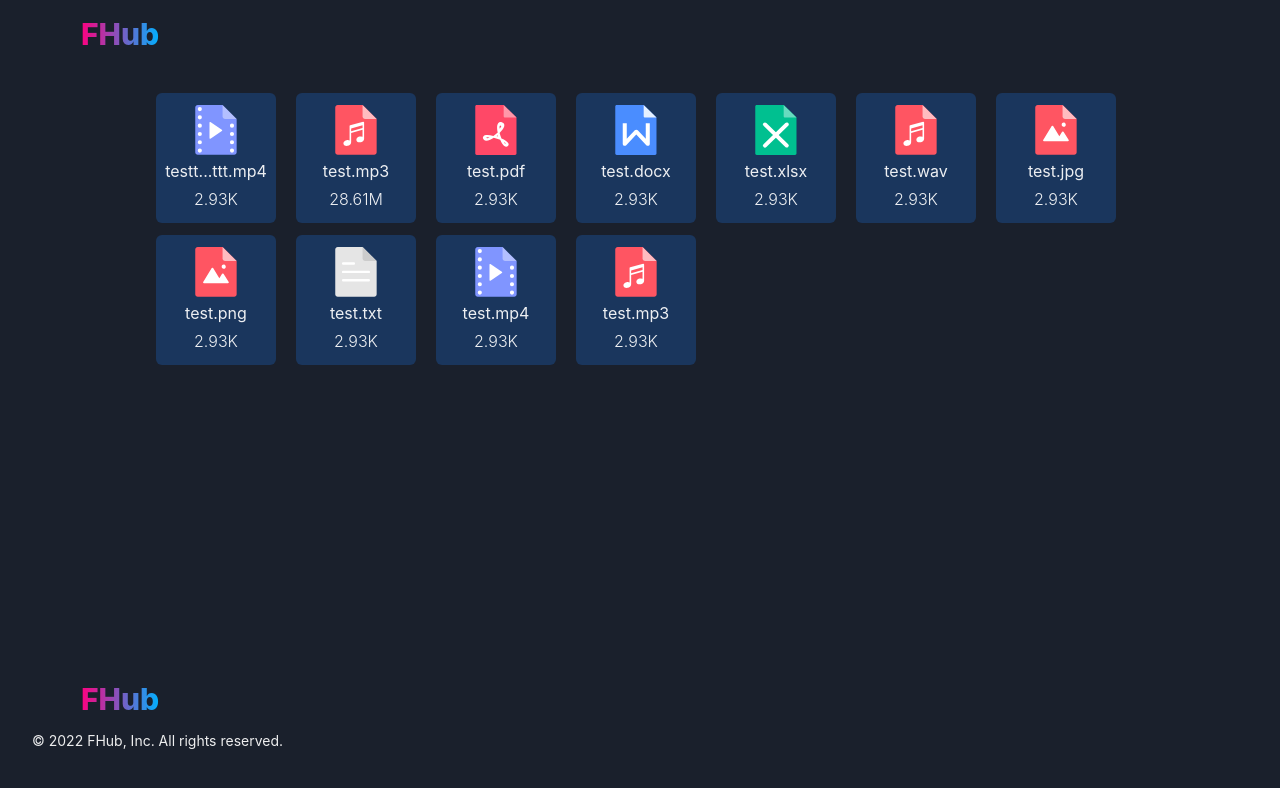
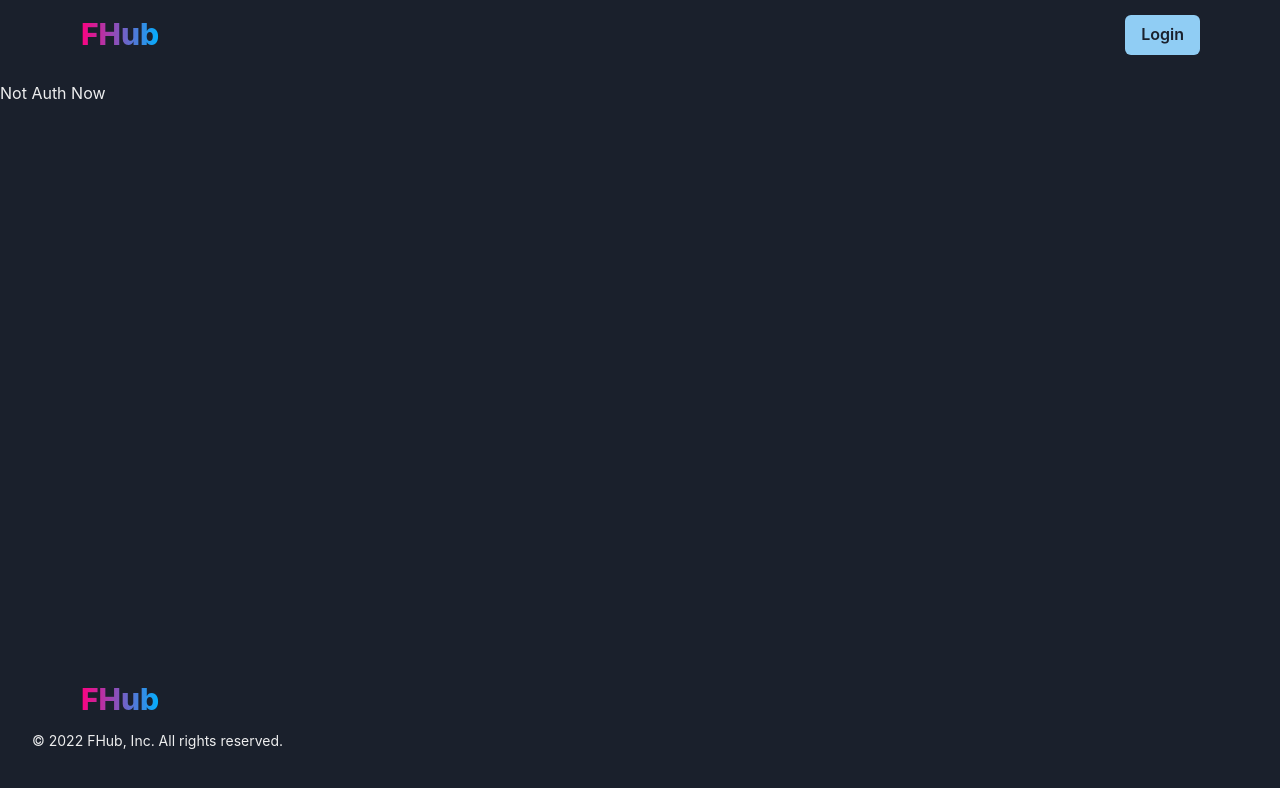
Before and after one commit to akazwz/fhub-website, a Next.js app: page /files in a window 1280 px wide. Shown: the top 788 px of the page. Built offline with nearby package versions, Linux system fonts and the light colour scheme; some icons are missing.

Commit message:
add useAuth hook

```diff
--- a/pages/files.tsx
+++ b/pages/files.tsx
@@ -11,6 +11,7 @@ import { PdfIcon } from '../src/components/files/icons/PdfIcon'
 import { TextIcon } from '../src/components/files/icons/TextIcon'
 import { OtherIcon } from '../src/components/files/icons/OtherIcon'
 import { Layout } from '../src/components/layout'
+import { useAuth } from '../src/hooks/useAuth'
 
 interface CloudFile {
   key: string,
@@ -78,23 +79,23 @@ const isTextFile = (filePath: string): boolean => {
 const fileIcon = (filePath: string): ReactElement => {
   switch (true) {
     case isVideoFile(filePath):
-      return <VideoIcon fontSize={50}/>
+      return <VideoIcon fontSize={37}/>
     case isAudioFile(filePath):
-      return <MusicIcon fontSize={50}/>
+      return <MusicIcon fontSize={37}/>
     case isImageFile(filePath):
-      return <ImageIcon fontSize={50}/>
+      return <ImageIcon fontSize={37}/>
     case isDocFile(filePath):
-      return <DocIcon fontSize={50}/>
+      return <DocIcon fontSize={37}/>
     case isExcelFile(filePath):
-      return <ExcelIcon fontSize={50}/>
+      return <ExcelIcon fontSize={37}/>
     case isPptFile(filePath):
-      return <PptIcon fontSize={50}/>
+      return <PptIcon fontSize={37}/>
     case isPdfFile(filePath):
-      return <PdfIcon fontSize={50}/>
+      return <PdfIcon fontSize={37}/>
     case isTextFile(filePath):
-      return <TextIcon fontSize={50}/>
+      return <TextIcon fontSize={37}/>
     default:
-      return <OtherIcon fontSize={50}/>
+      return <OtherIcon fontSize={37}/>
   }
 }
 
@@ -105,7 +106,7 @@ const fileName = (key: string) => {
     name = name.substr(0, 5) + '...' + name.substr(name.length - 3)
   }
   return (
-    <Text>
+    <Text fontSize={'sm'}>
       {name + '.' + ext}
     </Text>
   )
@@ -130,7 +131,7 @@ const fileSize = (size: number) => {
       value = size.toFixed(2) + 'b'
   }
   return (
-    <Text fontWeight={'light'}>
+    <Text fontWeight={'light'} fontSize={'smaller'}>
       {value}
     </Text>
   )
@@ -148,7 +149,15 @@ const filePreview = (cloudFile: CloudFile) => {
 
 const Files: NextPage = () => {
   const bg = useColorModeValue('blue.100', 'blue.900')
-
+  /*auth*/
+  const { isAuth } = useAuth()
+  if (!isAuth) {
+    return (
+      <Layout>
+        Not Auth Now
+      </Layout>
+    )
+  }
   const files: CloudFile[] = [
     { key: 'testtttttttttt.mp4', size: 3000 },
     { key: 'test.mp3', size: 30000000 },
@@ -160,14 +169,14 @@ const Files: NextPage = () => {
     { key: 'test.png', size: 3000 },
     { key: 'test.txt', size: 3000 },
     { key: 'test.mp4', size: 3000 },
-    { key: 'test.mp3', size: 3000 },
+    { key: 'test111.mp3', size: 3000 },
   ]
 
   const fileList = files.map((file) => {
     return (
       <Box
         key={file.key}
-        w={'120px'}
+        w={'100px'}
         bg={bg}
         rounded={'md'}
         p={3}
@@ -181,8 +190,8 @@ const Files: NextPage = () => {
     <Layout>
       <Container maxW={'5xl'}>
         <Grid
-          templateColumns={'repeat(auto-fill, minmax(120px, 1fr))'}
-          autoRows={'minmax(120px, auto)'}
+          templateColumns={'repeat(auto-fill, minmax(100px, 1fr))'}
+          autoRows={'minmax(100px, auto)'}
           gap={3}
           padding={3}
         >
--- a/src/components/layout/header/index.tsx
+++ b/src/components/layout/header/index.tsx
@@ -1,8 +1,23 @@
-import { Box, HStack, Spacer } from '@chakra-ui/react'
+import { Box, Button, HStack, Spacer } from '@chakra-ui/react'
+import { useRouter } from 'next/router'
 import { Logo } from '../logo'
 import { ColorModeToggle } from './ColorModeToggle'
+import { useAuth, useAuthValue } from '../../../hooks/useAuth'
 
 export const Header = () => {
+  const { login, logout } = useAuth()
+  const router = useRouter()
+
+  const handleLogin = () => {
+    login('test_token')
+    router.push('/account', '/account', { locale: router.locale }).then()
+  }
+
+  const handleLogout = () => {
+    logout()
+    router.push('/login', '/login', { locale: router.locale }).then()
+  }
+
   return (
     <Box
       as="header"
@@ -15,6 +30,13 @@ export const Header = () => {
       <HStack>
         <Logo/>
         <Spacer/>
+        <Button
+          colorScheme="blue"
+          variant={useAuthValue('outline', 'solid')}
+          onClick={useAuthValue(handleLogout, handleLogin)}
+        >
+          {useAuthValue('Logout', 'Login')}
+        </Button>
         <ColorModeToggle/>
       </HStack>
     </Box>
--- a/src/hooks/upload.ts
+++ b/src/hooks/upload.ts
@@ -1,6 +1,6 @@
+import { useEffect, useMemo, useRef, useState } from 'react'
 import { upload } from 'qiniu-js'
 import { UploadProgress } from 'qiniu-js/esm/upload'
-import { SetStateAction, useEffect, useMemo, useRef, useState } from 'react'
 
 export enum Status {
   Ready,
--- /dev/null
+++ b/src/hooks/useAuth.ts
@@ -0,0 +1,38 @@
+import { useEffect, useState } from 'react'
+
+export function useAuth () {
+  const [isAuth, setIsAuth] = useState<boolean>(false)
+  const [token, setToken] = useState<string | null>(null)
+
+  /*init*/
+  useEffect(() => {
+    const tokenLocal = localStorage.getItem('token')
+    if (tokenLocal) {
+      setToken(tokenLocal)
+    }
+    setIsAuth(!!tokenLocal)
+  }, [])
+
+  const logout = () => {
+    localStorage.removeItem('token')
+    setToken(null)
+    setIsAuth(false)
+  }
+
+  const login = (token: string) => {
+    localStorage.setItem('token', token)
+    setToken(token)
+    setIsAuth(true)
+  }
+  return {
+    isAuth,
+    token,
+    login,
+    logout,
+  }
+}
+
+export function useAuthValue<TAuth = unknown, TNotAUth = unknown> (authValue: TAuth, notAuthValue: TNotAUth) {
+  const { isAuth } = useAuth()
+  return isAuth ? authValue : notAuthValue
+}
```
Also changed, not shown: pages/account.tsx (added, +11 -0 lines), pages/login.tsx (added, +11 -0 lines), src/components/home/hero.tsx (+6 -1 lines).
